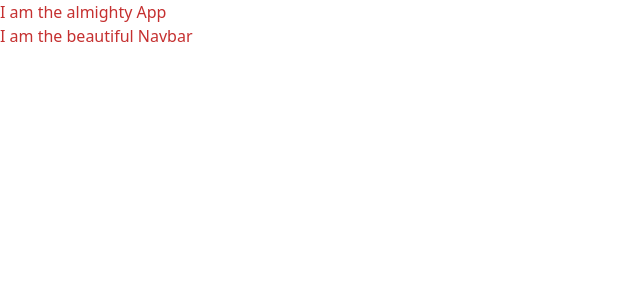
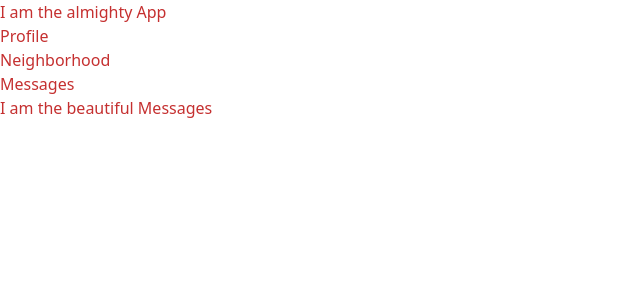
Before and after one commit to masonkristopher/upclose, a React (Create React App) app in the folder client/: page /messages in a window 1280 px wide. Shown: the top 300 px of the page, without its empty margins (0-640 px from the left). Built offline with nearby package versions, Linux system fonts and the light colour scheme.

Commit message:
add scaffolding for navbar/react router

```diff
--- a/client/src/components/Navbar.tsx
+++ b/client/src/components/Navbar.tsx
@@ -1,17 +1,37 @@
 import React from 'react';
+import {
+  BrowserRouter as Router,
+  Switch,
+  Route,
+  Link,
+} from 'react-router-dom';
 import UserProfile from './UserProfile';
+import Neighborhood from './Neighborhood';
+import Messages from './Messages';
 
 const Navbar = () => {
   return (
+    <Router>
       <div className="text-blue">
-      I am the beautiful Navbar
           <ul>
             {/* link to UserProfile */}
+            <li><Link to="/profile">Profile</Link></li>
             {/* link to Neighborhood */}
+            <li><Link to="/neighborhood">Neighborhood</Link></li>
             {/* link to Logout */}
+            {/* <li><Link to="/logout">Logout</Link></li> */}
             {/* link to Messages */}
+            <li><Link to="/messages">Messages</Link></li>
           </ul>
       </div>
+
+      <Switch>
+        <Route path="/profile"><UserProfile /></Route>
+        <Route path="/neighborhood"><Neighborhood /></Route>
+        {/* <Route path="/logout"><Logout /></Route> */}
+        <Route path="/messages"><Messages /></Route>
+      </Switch>
+    </Router>
   );
 };
 
```
Lines whose indentation alone changed are shown as unchanged.
